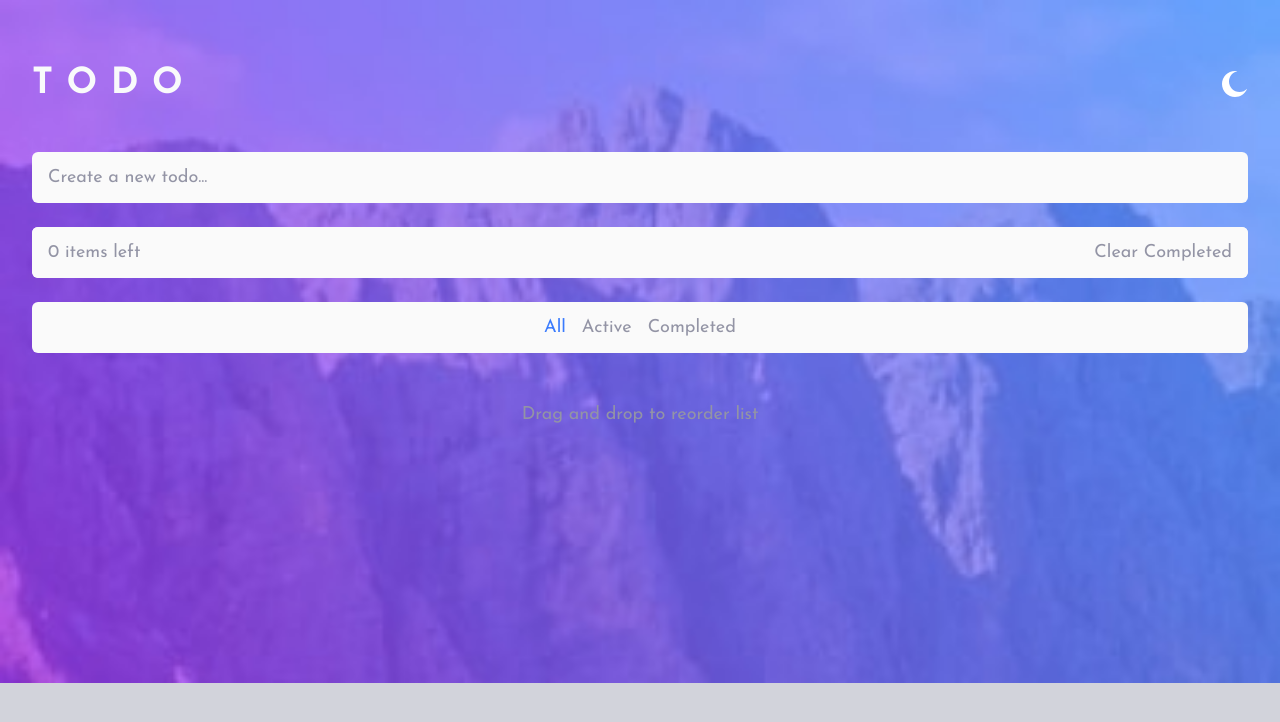
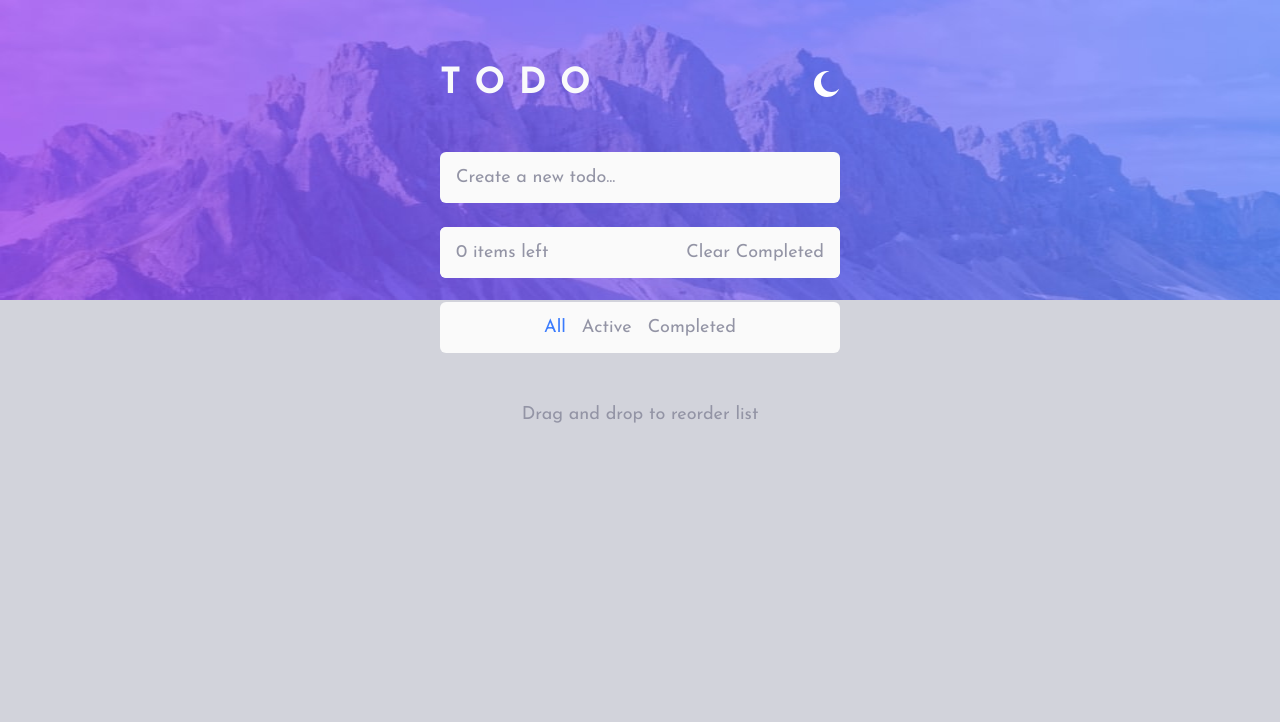
Before and after one commit to evija-berzina/frontendmentor-todo-app, a Next.js app: page / in a window 1280 px wide. Shown: the top 722 px of the page. Built offline with nearby package versions, Linux system fonts and the light colour scheme.

Commit message:
Add media query and change background img layout

```diff
--- a/src/app/globals.css
+++ b/src/app/globals.css
@@ -51,8 +51,10 @@ body {
 .light-mode {
   background: hsl(var(--gray-300));
   background-image: url("/bg-mobile-light.jpg");
-  background-size: contain;
   background-repeat: no-repeat;
+  background-position: top center;
+  background-size: 100% 220px;
+  min-height: 100vh;
 
   color: hsl(var(--navy-850));
 }
@@ -60,8 +62,22 @@ body {
 .dark-mode {
   background: hsl(var(--navy-950));
   background-image: url("/bg-mobile-dark.jpg");
-  background-size: contain;
   background-repeat: no-repeat;
+  background-position: top center;
+  background-size: 100% 220px;
+  min-height: 100vh;
 
   color: hsl(var(--gray-50));
 }
+
+@media (min-width: 769px) {
+  .light-mode {
+    background-image: url("/bg-desktop-light.jpg");
+    background-size: 150% 300px;
+  }
+
+  .dark-mode {
+    background-image: url("/bg-desktop-dark.jpg");
+    background-size: 150% 300px;
+  }
+}
--- a/src/app/page.js
+++ b/src/app/page.js
@@ -18,6 +18,7 @@ export default function Home() {
 
   return (
     <div className={`w-full px-8 py-16 min-h-screen ${isDarkMode ? "dark-mode" : "light-mode"}`}>
+      <div className="w-full max-w-100 mx-auto">
         <Header
           isDarkMode={isDarkMode}
           setIsDarkMode={setIsDarkMode}
@@ -42,5 +43,6 @@ export default function Home() {
         />
         <Footer />
       </div>
+    </div>
   );
 }
```
Lines whose indentation alone changed are shown as unchanged.
